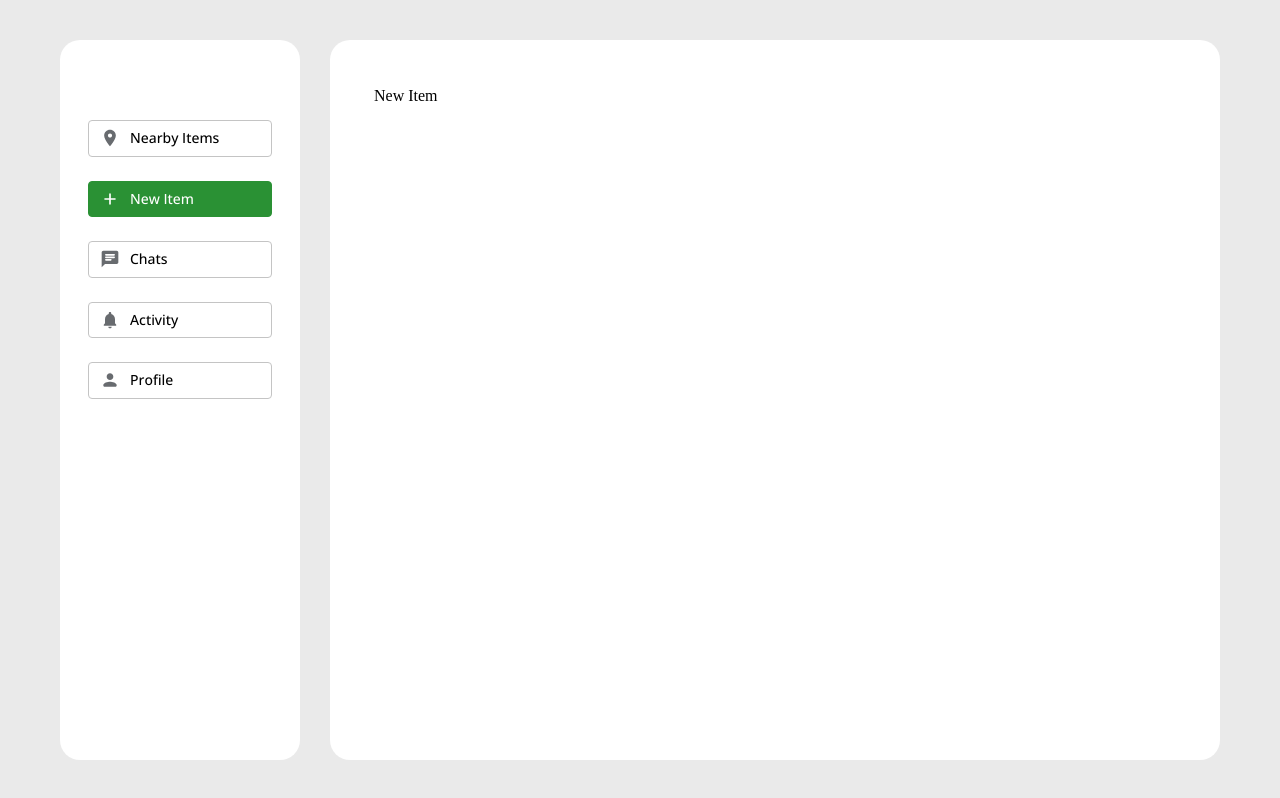
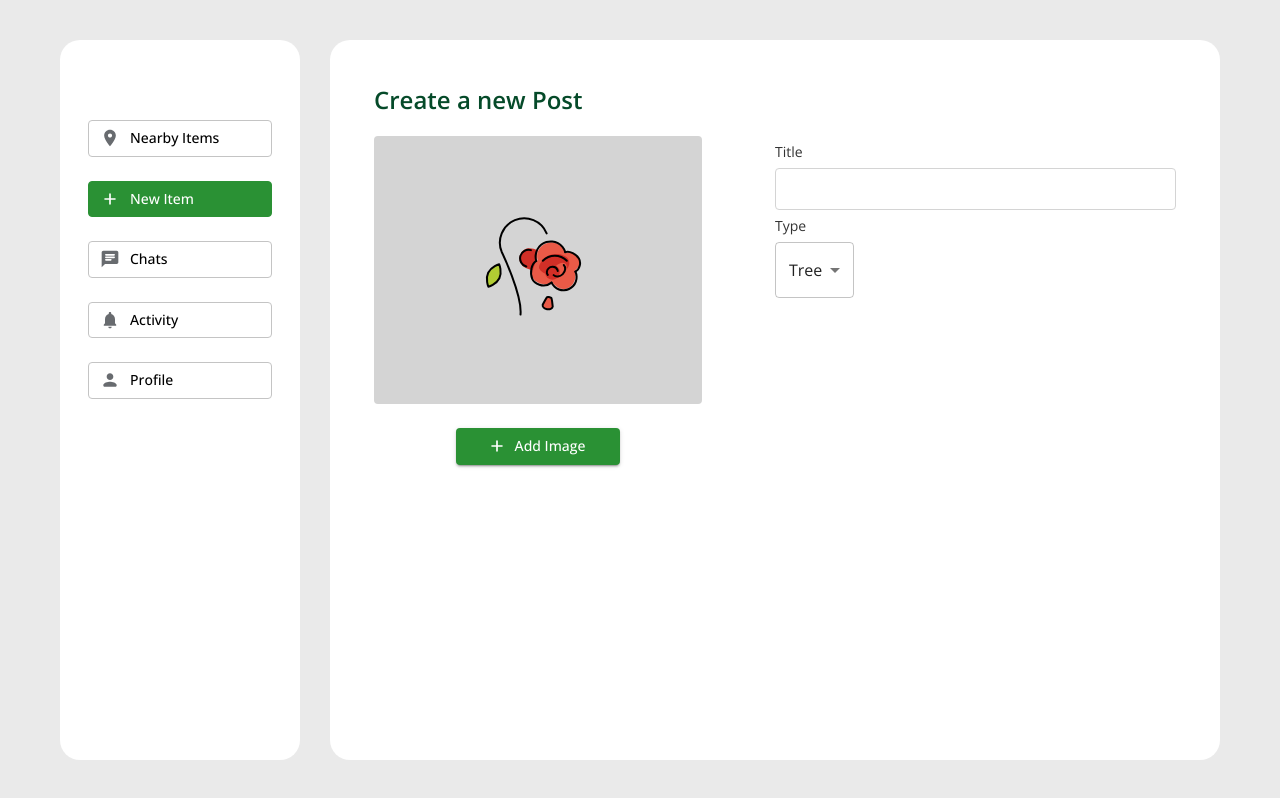
Before and after one commit to mousamdhakal/floral-exchange, a React (Create React App) app in the folder client/: page /newItem in a window 1280 px wide. Built offline with nearby package versions, Linux system fonts and the light colour scheme; sample sign-in values are in the browser's storage.

Commit message:
Add new components for new items page

```diff
--- a/client/src/components/Button/Button.js
+++ b/client/src/components/Button/Button.js
@@ -7,6 +7,7 @@ const Button = ({
   rootButton,
   containedButton,
   children,
+  startIcon
 }) => {
   return (
     <BaseButton
@@ -16,6 +17,7 @@ const Button = ({
         root: rootButton,
         contained: containedButton,
       }}
+      startIcon={startIcon ? startIcon : null}
     >
       {children}
     </BaseButton>
--- /dev/null
+++ b/client/src/components/Dropdown/Dropdown.js
@@ -0,0 +1,29 @@
+import { useState } from 'react'
+import MenuItem from '@mui/material/MenuItem'
+import Select from '@mui/material/Select'
+
+
+const Dropdown = ({ data }) => {
+  const [value, setValue] = useState(data[0].value)
+  return (
+    <div>
+      <Select
+        value={value}
+        onChange={(e) => setValue(e.target.value)}
+        displayEmpty
+        inputProps={{ 'aria-label': 'Without label' }}
+      >
+        {/* {data.forEach(option => {
+          <MenuItem key={option.value} value={option.value}>{option.name}</MenuItem>
+        })} */}
+        {data.map((option) => (
+          <MenuItem key={option.value} value={option.value}>
+            {option.name}
+          </MenuItem>
+        ))}
+      </Select>
+    </div>
+  )
+}
+
+export default Dropdown
--- /dev/null
+++ b/client/src/components/FlowerPlaceholder/FlowerPlaceholder.js
@@ -0,0 +1,15 @@
+
+
+const FlowerPlaceholder = ({containerHeight = '268px', containerWidth = '328px'}) => {
+  return (
+    <div className="flower-placeholder-container" style={{height: containerHeight, width: containerWidth}}>
+      <img
+        className="flower-placeholder"
+        src="./assets/images/flower-placeholder.svg"
+        alt="A flower"
+      />
+    </div>
+  )
+}
+
+export default FlowerPlaceholder
--- a/client/src/components/Input/FormInput.scss
+++ b/client/src/components/Input/FormInput.scss
@@ -21,5 +21,6 @@
     font-size: 14px;
     color: var(--dark-grey);
     margin-bottom: 6px;
+    margin-top: 6px;
   }
 }
--- a/client/src/styles/helpers.scss
+++ b/client/src/styles/helpers.scss
@@ -58,4 +58,8 @@
   .half-width {
     width: 50%
   }
+
+  .two-column-divider {
+    display: flex;
+  }
 }
--- a/client/src/styles/index.scss
+++ b/client/src/styles/index.scss
@@ -97,3 +97,40 @@ body{
   height: 100%;
   padding: 44px;
 }
+
+// Default style for pages
+
+#root .page-heading {
+  font-size: 24px;
+  font-weight: 600;
+  color: var(--dark-green);
+  margin-bottom: 20px;
+}
+
+%center-container {
+  display: flex;
+  align-items: center;
+  justify-content: center;
+}
+
+.center-content {
+  @extend %center-container;
+}
+
+.center-content-vertical {
+  @extend %center-container;
+  flex-direction: column;
+}
+
+.flex-column-half {
+  display: flex;
+  flex-direction: column;
+  align-items: flex-start;
+  width: 50%;
+}
+
+.flower-placeholder-container {
+  @extend %center-container;
+  background-color: var(--light-grey);
+  border-radius: 4px;
+}
--- a/client/src/views/NewItem/NewItem.js
+++ b/client/src/views/NewItem/NewItem.js
@@ -1,16 +1,89 @@
-import { useDispatch } from 'react-redux';
+import { Typography } from '@mui/material'
+import React, { Component } from 'react'
+import { connect } from 'react-redux'
+import { withRouter } from 'react-router-dom'
+import AddRoundedIcon from '@mui/icons-material/AddRounded'
 
 import * as uiActions from '../../actions/uiActions'
+import FlowerPlaceholder from '../../components/FlowerPlaceholder/FlowerPlaceholder'
+import Button from '../../components/Button/Button'
+import FormInput from '../../components/Input/FormInput'
+import Dropdown from '../../components/Dropdown/Dropdown'
+import { InputLabel } from '@mui/material'
 
-const NewItem = () => {
-  const dispatch = useDispatch();
-  dispatch(uiActions.setActive('newItem'));
+export class NewItems extends Component {
+  constructor(props) {
+    super(props)
+    this.state = {
+      title: '',
+    }
+  }
 
-  return (
-    <div>
-      <p>New Item</p>
-    </div>
-  )
+  componentDidMount() {
+    this.props.setActive('newItem')
+  }
+
+  handleChange = (e, name) => {
+    if (name === 'title') {
+      this.setState({ title: e.target.value })
+    }
+  }
+
+  render() {
+    const { title } = this.state
+    return (
+      <>
+        <Typography classes={{ h5: 'page-heading' }} variant="h5">
+          Create a new Post
+        </Typography>
+        <div className={'two-column-divider'}>
+          <div className="half-width flex-column-half">
+            <div className={'center-content-vertical'}>
+              <FlowerPlaceholder />
+              <Button
+                variant={'contained'}
+                containedButton={'contained-full-button half-width mt-24'}
+                startIcon={<AddRoundedIcon />}
+              >
+                Add Image
+              </Button>
+            </div>
+          </div>
+          <div className="half-width flex-column-half">
+            <FormInput
+              name="Title"
+              id="post-title"
+              value={title}
+              handleChange={(e) => this.handleChange(e, 'title')}
+            />
+            <InputLabel classes={{ root: 'form-input-label' }}>
+              Type
+            </InputLabel>
+            <Dropdown
+              data={[
+                { name: 'Tree', value: 'tree' },
+                { name: 'Flower', value: 'flower' },
+                { name: 'Plant', value: 'plant' },
+              ]}
+            />
+          </div>
+        </div>
+      </>
+    )
+  }
 }
 
-export default NewItem
+const mapStateToProps = (state) => {
+  return { user: state.user.user }
+}
+
+const mapDispatchToProps = (dispatch) => {
+  return {
+    setActive: (page) => dispatch(uiActions.setActive(page)),
+  }
+}
+
+export default connect(
+  mapStateToProps,
+  mapDispatchToProps
+)(withRouter(NewItems))
```
Also changed, not shown: client/public/assets/images/flower-placeholder.svg (added), 1 other file (tests, documents, lock files or other folders).
